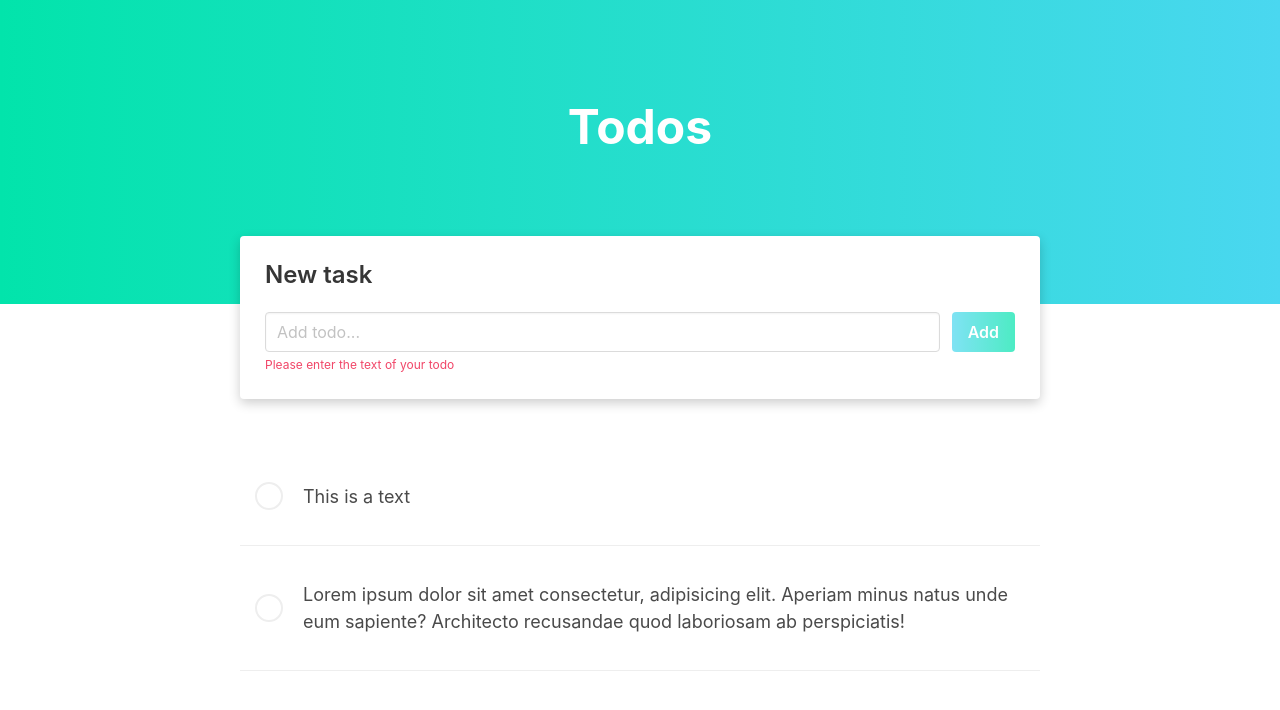
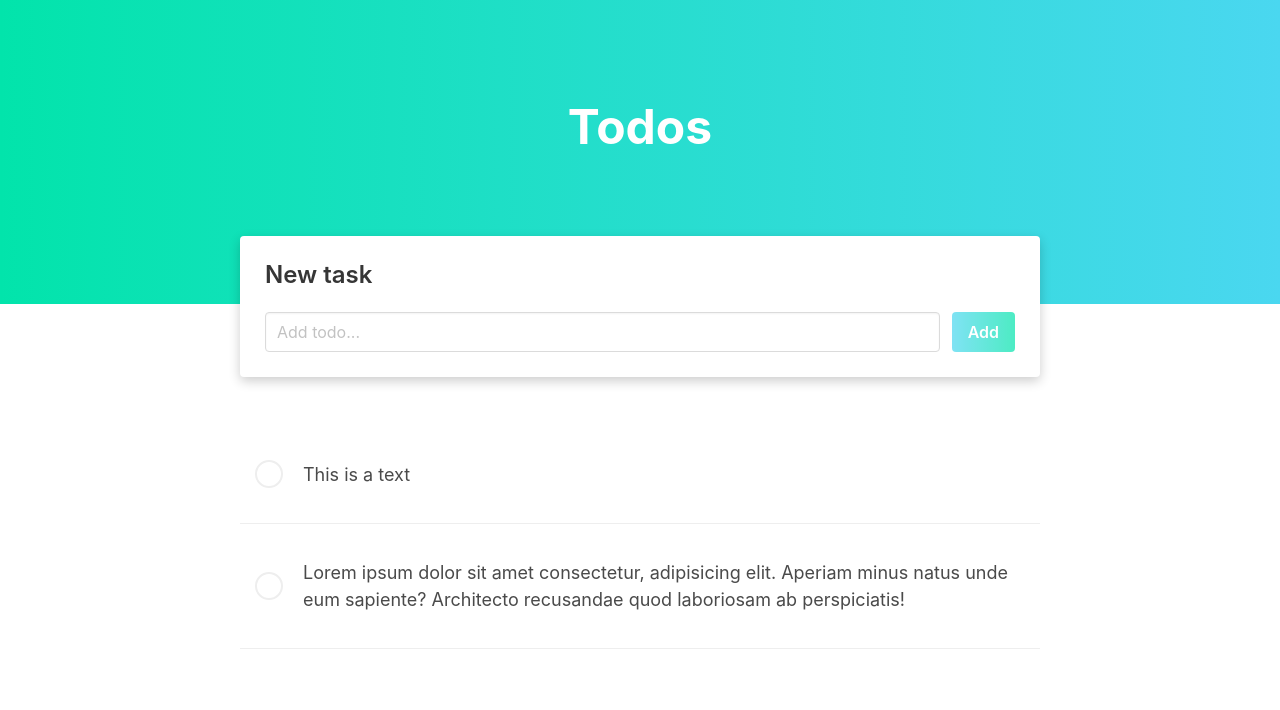
Before and after one commit to EPShepelev/telda-test, an Angular app: page / in a window 1280 px wide. Shown: the top 710 px of the page. Built offline with nearby package versions, Linux system fonts and the light colour scheme.

Commit message:
modified validation input

```diff
--- a/src/app/tasks/tasks.component.html
+++ b/src/app/tasks/tasks.component.html
@@ -22,7 +22,7 @@
           <button class="button alt-gradient-btn">Add</button>
         </p>
       </div>
-      <div *ngIf="todoTextField.invalid">
+      <div *ngIf="todoTextField.invalid && showValidationErrors">
         <p class="help is-danger" *ngIf="todoTextField.errors.required">
           Please enter the text of your todo
         </p>
--- a/src/app/tasks/tasks.component.ts
+++ b/src/app/tasks/tasks.component.ts
@@ -10,6 +10,7 @@ import { NgForm } from '@angular/forms';
 })
 export class TasksComponent implements OnInit {
   tasks: Task[];
+  showValidationErrors: boolean;
 
   constructor(private dataService: DataService) {}
 
@@ -18,7 +19,7 @@ export class TasksComponent implements OnInit {
   }
 
   onFormSubmit(form: NgForm) {
-    if (form.invalid) return alert('Task is invalid');
+    if (form.invalid) return (this.showValidationErrors = true);
     this.dataService.addTask(new Task(form.value.text));
   }
 }
```
